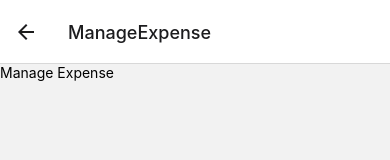
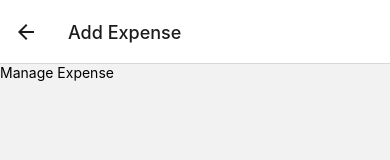
Before and after one commit to pzelic29/ExpensesTrackerApp, a React Native app: screen /ManageExpense in a window 390 px wide. Shown: the top 160 px of the page. Built offline with nearby package versions, Linux system fonts and the light colour scheme.

Commit message:
Styling manageExpense screen and supporting different editing modes, using route parameters

```diff
--- a/components/Expenses/ExpenseItem.js
+++ b/components/Expenses/ExpenseItem.js
@@ -2,11 +2,13 @@
 import { useNavigation } from '@react-navigation/native';
 import { getFormattedDate } from "../../util/date";
 
-function ExpenseItem({ description, amount, date, category }) {
+function ExpenseItem({ id,description, amount, date, category }) {
   const navigation = useNavigation();
 
   function expensePressHandler() {
-    navigation.navigate('ManageExpense');
+    navigation.navigate('ManageExpense', {
+      expenseId: id
+    });
   }
 
   return (
--- a/screens/ManageExpense.js
+++ b/screens/ManageExpense.js
@@ -1,5 +1,15 @@
+import { useLayoutEffect } from 'react';
 import { Text } from 'react-native';
-function ManageExpense() {
+
+function ManageExpense({route, navigation}) {
+  const editedExpenseId=route.params?.expenseId;
+  const isEditing =!!editedExpenseId;
+
+  useLayoutEffect(() =>{
+    navigation.setOptions({
+      title: isEditing ? 'Edit Expense' : 'Add Expense'
+    });
+  },[navigation,isEditing])
   return <Text>Manage Expense</Text>;
 }
 export default ManageExpense;
```
